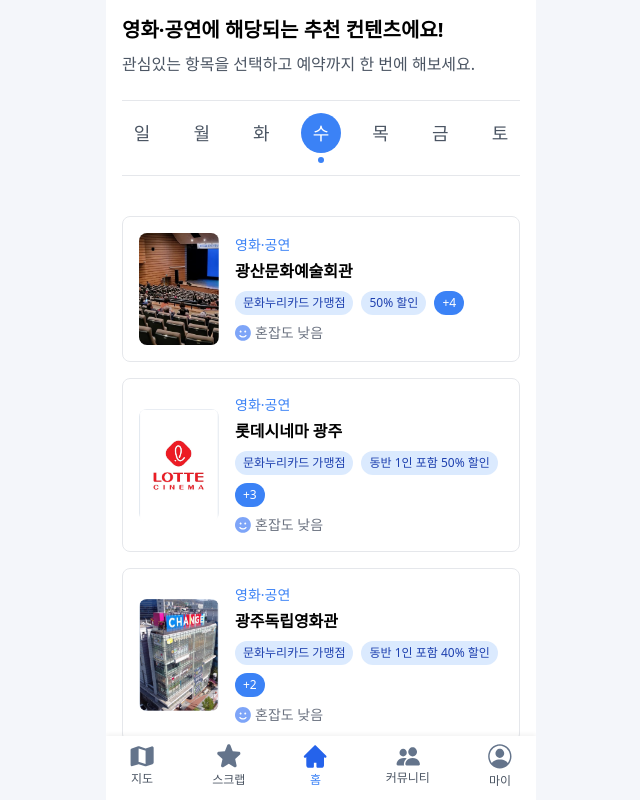
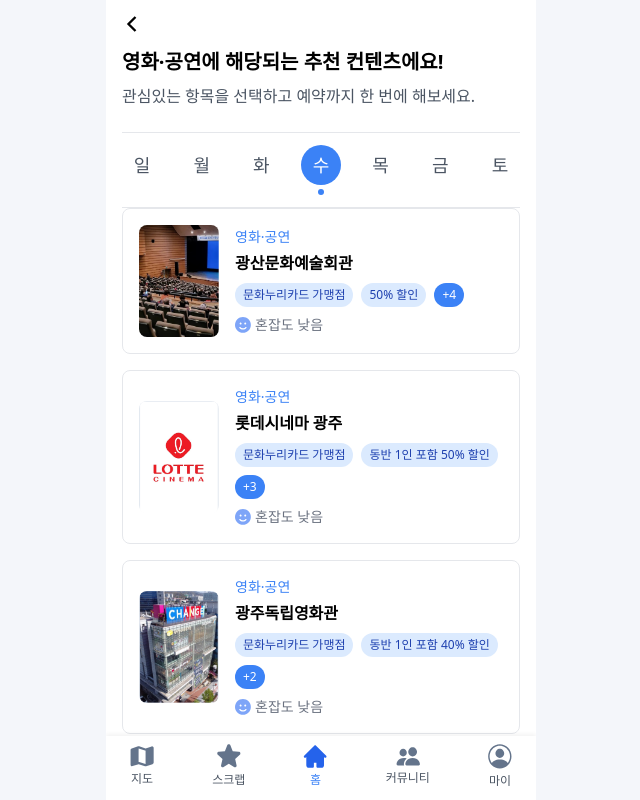
Before and after one commit to oznchex/linkculture-web-2, a Next.js app: page /home/detail/movie_performance in a window 1280 px wide. Shown: the whole page, without its empty margins (319-959 px from the left). Built offline with nearby package versions, Linux system fonts and the light colour scheme.

Commit message:
fix: detail back button fix

```diff
--- a/src/app/home/detail/movie_performance/page.tsx
+++ b/src/app/home/detail/movie_performance/page.tsx
@@ -1,6 +1,6 @@
 `use client`
 
-import HomeHeader from '@/components/home/HomeHeader';
+import BackButton from '@/components/common/button/BackButton2';
 import HomeMovieDetail from '@/components/home/detail/HomeMovieDetail';
 import HomeFooter from '@/components/home/HomeFooter';
 
@@ -8,6 +8,11 @@
 export default function HomeDetailPage() {
   return (
     <>
+        <header className="sticky top-0 z-10 bg-white">
+        <div className="flex items-center h-12 px-4">
+          <BackButton />
+        </div>
+      </header>
       <main className="flex-1 overflow-hidden flex flex-col">
         <HomeMovieDetail />
       </main>
--- a/src/components/home/detail/HomeDetail.tsx
+++ b/src/components/home/detail/HomeDetail.tsx
@@ -13,7 +13,7 @@
 
   return (
     <div className="flex flex-col h-full">
-      <div className="p-4 flex-none">
+      <div className="px-4 flex-none">
         <header className="mb-6">
           <h1 className="text-xl font-bold mb-2">
             오늘 회원님에게 추천하는 컨텐츠에요!
@@ -23,7 +23,7 @@
           </p>
         </header>
 
-        <div className="flex justify-between mb-6 border-y py-3">
+        <div className="flex justify-between border-y py-3">
           {days.map((day, index) => (
             <div
               key={index}
--- a/src/components/home/detail/HomeExhibitionDetail.tsx
+++ b/src/components/home/detail/HomeExhibitionDetail.tsx
@@ -6,7 +6,7 @@
 import { useState } from 'react';
 import { useRouter } from 'next/navigation';
 
-export default function HomeDetail() {
+export default function HomeExhibitionDetail() {
   const router = useRouter();
   const days = ['일', '월', '화', '수', '목', '금', '토'];
   const [selectedDay, setSelectedDay] = useState('수');
@@ -18,7 +18,7 @@
 
   return (
     <div className="flex flex-col h-full">
-      <div className="p-4 flex-none">
+      <div className="px-4 flex-none">
         <header className="mb-6">
           <h1 className="text-xl font-bold mb-2">
           전시·행사에 해당되는 추천 컨텐츠에요!
@@ -28,7 +28,7 @@
           </p>
         </header>
 
-        <div className="flex justify-between mb-6 border-y py-3">
+        <div className="flex justify-between border-y py-3">
           {days.map((day, index) => (
             <div
               key={index}
--- a/src/components/home/detail/HomeMovieDetail.tsx
+++ b/src/components/home/detail/HomeMovieDetail.tsx
@@ -6,7 +6,7 @@
 import { useState } from 'react';
 import { useRouter } from 'next/navigation';
 
-export default function HomeDetail() {
+export default function HomeMovieDetail() {
   const router = useRouter();
   const days = ['일', '월', '화', '수', '목', '금', '토'];
   const [selectedDay, setSelectedDay] = useState('수');
@@ -19,7 +19,7 @@
 
   return (
     <div className="flex flex-col h-full">
-      <div className="p-4 flex-none">
+      <div className="px-4 flex-none">
         <header className="mb-6">
           <h1 className="text-xl font-bold mb-2">
             영화·공연에 해당되는 추천 컨텐츠에요!
@@ -29,7 +29,7 @@
           </p>
         </header>
 
-        <div className="flex justify-between mb-6 border-y py-3">
+        <div className="flex justify-between border-y py-3">
           {days.map((day, index) => (
             <div
               key={index}
--- a/src/components/home/detail/HomeSportsDetail.tsx
+++ b/src/components/home/detail/HomeSportsDetail.tsx
@@ -6,7 +6,7 @@
 import { useState } from 'react';
 import { useRouter } from 'next/navigation';
 
-export default function HomeDetail() {
+export default function HomeSportsDetail() {
   const router = useRouter();
   const days = ['일', '월', '화', '수', '목', '금', '토'];
   const [selectedDay, setSelectedDay] = useState('수');
@@ -18,7 +18,7 @@
 
   return (
     <div className="flex flex-col h-full">
-      <div className="p-4 flex-none">
+      <div className="px-4 flex-none">
         <header className="mb-6">
           <h1 className="text-xl font-bold mb-2">
           체육·경기에 해당되는 추천 컨텐츠에요!
@@ -28,7 +28,7 @@
           </p>
         </header>
 
-        <div className="flex justify-between mb-6 border-y py-3">
+        <div className="flex justify-between border-y py-3">
           {days.map((day, index) => (
             <div
               key={index}
--- a/src/components/home/detail/HomeTourDetail.tsx
+++ b/src/components/home/detail/HomeTourDetail.tsx
@@ -6,7 +6,7 @@
 import { useState } from 'react';
 import { useRouter } from 'next/navigation';
 
-export default function HomeDetail() {
+export default function HomeTourDetail() {
   const router = useRouter();
   const days = ['일', '월', '화', '수', '목', '금', '토'];
   const [selectedDay, setSelectedDay] = useState('수');
@@ -18,7 +18,7 @@
 
   return (
     <div className="flex flex-col h-full">
-      <div className="p-4 flex-none">
+      <div className="px-4 flex-none">
         <header className="mb-6">
           <h1 className="text-xl font-bold mb-2">
             관광·명소에 해당되는 추천 컨텐츠에요!
@@ -28,7 +28,7 @@
           </p>
         </header>
 
-        <div className="flex justify-between mb-6 border-y py-3">
+        <div className="flex justify-between border-y py-3">
           {days.map((day, index) => (
             <div
               key={index}
```
